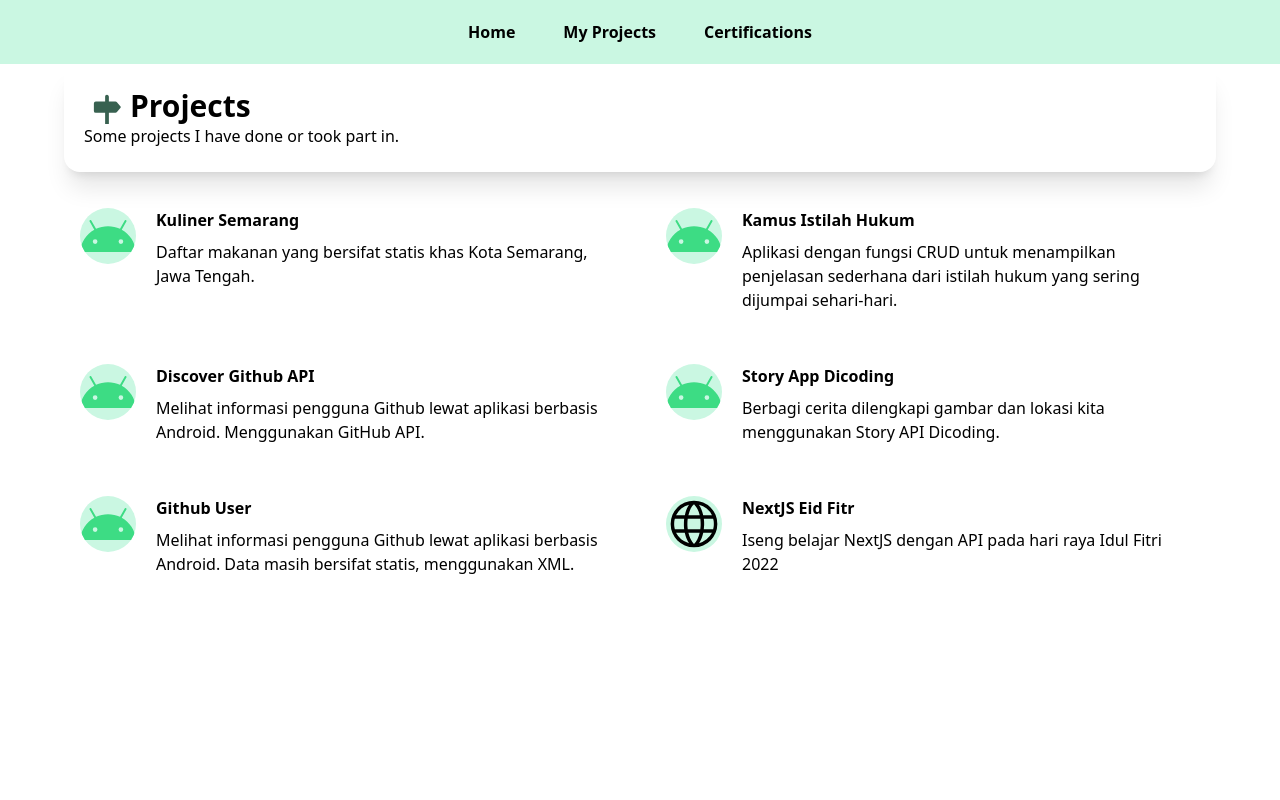
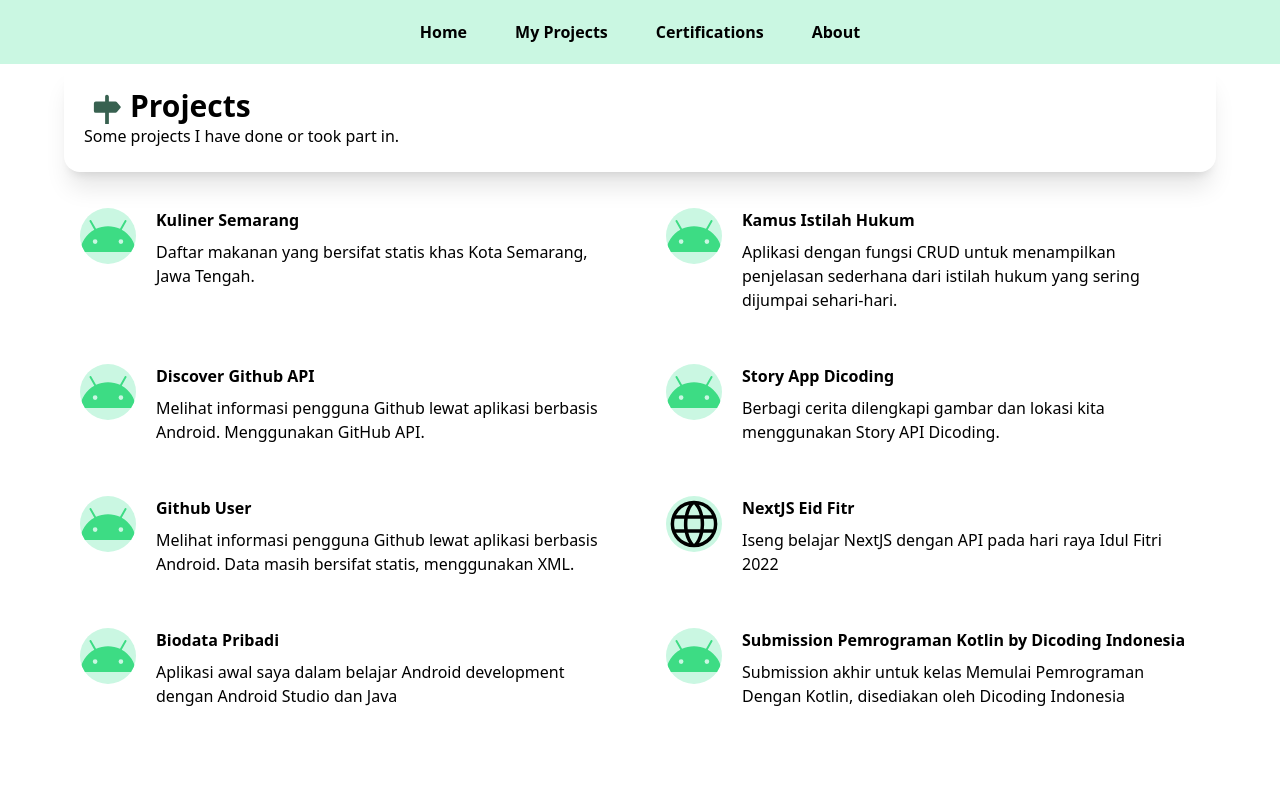
Before and after one commit to naufalHaidar12342/kanalgame-nextjs, a Next.js app: page /my-projects in a window 1280 px wide. Shown: the top 800 px of the page. Built offline with nearby package versions, Linux system fonts and the light colour scheme.

Commit message:
menambahkan entries pada list of projects, menambahkan halaman about

```diff
--- a/data/list-of-menu.json
+++ b/data/list-of-menu.json
@@ -10,5 +10,9 @@
 	{
 		"label": "Certifications",
 		"path": "/my-certification"
+	},
+	{
+		"label": "About",
+		"path": "/about-me"
 	}
 ]
--- a/data/list-of-projects.json
+++ b/data/list-of-projects.json
@@ -34,5 +34,17 @@
 		"project_platform_logo": "/images/internet_logo.svg",
 		"link_repo": "https://github.com/naufalHaidar12342/nextjs-eid-fitri",
 		"project_short_desc": "Iseng belajar NextJS dengan API pada hari raya Idul Fitri 2022"
+	},
+	{
+		"project_name": "Biodata Pribadi",
+		"project_platform_logo": "/images/Android_robot.svg",
+		"link_repo": "https://github.com/naufalHaidar12342/aplikasi-biodata-android",
+		"project_short_desc": "Aplikasi awal saya dalam belajar Android development dengan Android Studio dan Java"
+	},
+	{
+		"project_name": "Submission Pemrograman Kotlin by Dicoding Indonesia",
+		"project_platform_logo": "/images/Android_robot.svg",
+		"link_repo": "https://github.com/naufalHaidar12342/dicoding-submission-pemrogramankotlin",
+		"project_short_desc": "Submission akhir untuk kelas Memulai Pemrograman Dengan Kotlin, disediakan oleh Dicoding Indonesia"
 	}
 ]
--- a/pages/about-me.jsx
+++ b/pages/about-me.jsx
@@ -1,9 +1,9 @@
 import Link from "next/link";
-
+import Layout from "../components/Layout";
 export default function AboutMe() {
 	return (
-		<div className="container">
+		<Layout title="About Me">
 			<div></div>
-		</div>
+		</Layout>
 	);
 }
```
